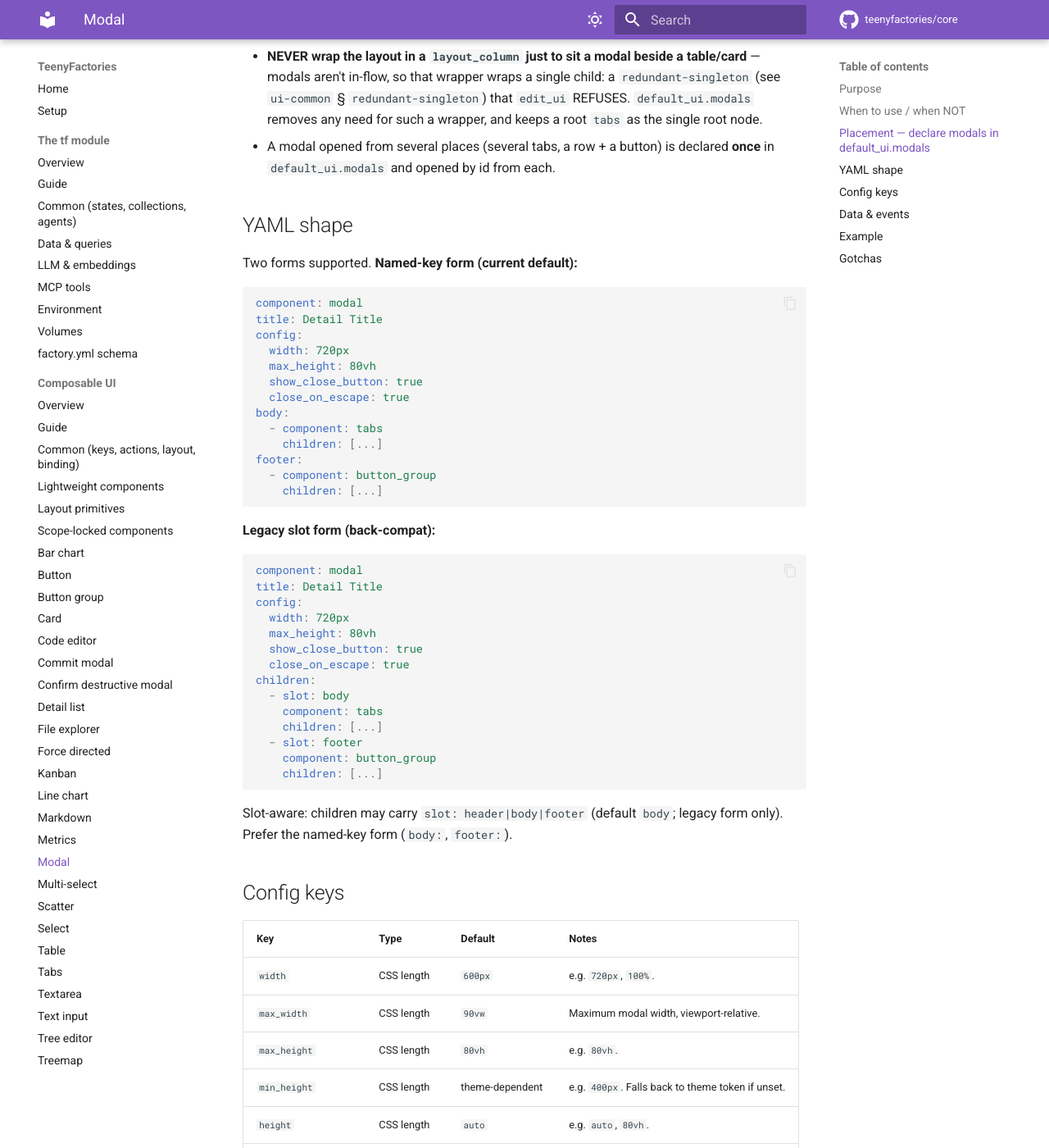
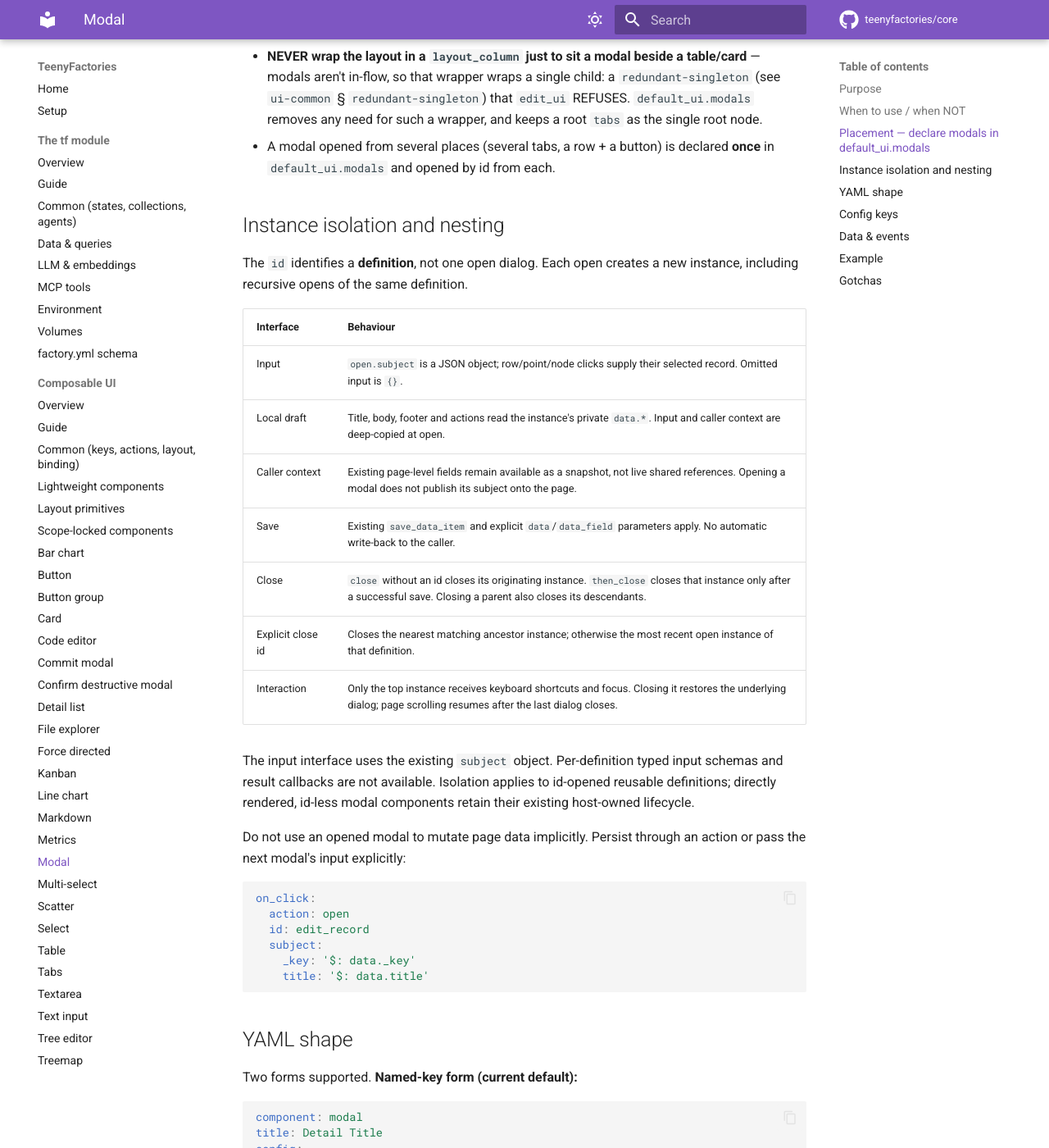
Before and after one commit to teenyfactories/core, an MkDocs documentation site: the page built from docs/reference/ui-modal.md, in a window 1280 px wide and 1400 px high, scrolled down 1234 px. Shown: the whole window at 82% size. Built offline with MkDocs 1.6.1 and Material for MkDocs 9.7.7, drawn with Linux system fonts in a browser that asks for light colours; comment, search, counter and statistics services are not loaded.

Commit message:
docs(ui): document isolated modal instances

````diff
--- a/docs/reference/ui-modal.md
+++ b/docs/reference/ui-modal.md
@@ -39,6 +39,33 @@ default_ui:
 - **DEPRECATED — nesting a modal in the layout tree.** A `modal` placed inside a `card` / `layout_column` / tab panel still works but is deprecated (`edit_ui` emits a warning) and will be removed in a future version. Move it to `default_ui.modals`.
 - **NEVER wrap the layout in a `layout_column` just to sit a modal beside a table/card** — modals aren't in-flow, so that wrapper wraps a single child: a `redundant-singleton` (see `ui-common` § `redundant-singleton`) that `edit_ui` REFUSES. `default_ui.modals` removes any need for such a wrapper, and keeps a root `tabs` as the single root node.
 - A modal opened from several places (several tabs, a row + a button) is declared **once** in `default_ui.modals` and opened by id from each.
+
+## Instance isolation and nesting
+
+The `id` identifies a **definition**, not one open dialog. Each open creates a new instance, including recursive opens of the same definition.
+
+| Interface | Behaviour |
+|---|---|
+| Input | `open.subject` is a JSON object; row/point/node clicks supply their selected record. Omitted input is `{}`. |
+| Local draft | Title, body, footer and actions read the instance's private `data.*`. Input and caller context are deep-copied at open. |
+| Caller context | Existing page-level fields remain available as a snapshot, not live shared references. Opening a modal does not publish its subject onto the page. |
+| Save | Existing `save_data_item` and explicit `data`/`data_field` parameters apply. No automatic write-back to the caller. |
+| Close | `close` without an id closes its originating instance. `then_close` closes that instance only after a successful save. Closing a parent also closes its descendants. |
+| Explicit close id | Closes the nearest matching ancestor instance; otherwise the most recent open instance of that definition. |
+| Interaction | Only the top instance receives keyboard shortcuts and focus. Closing it restores the underlying dialog; page scrolling resumes after the last dialog closes. |
+
+The input interface uses the existing `subject` object. Per-definition typed input schemas and result callbacks are not available. Isolation applies to id-opened reusable definitions; directly rendered, id-less modal components retain their existing host-owned lifecycle.
+
+Do not use an opened modal to mutate page data implicitly. Persist through an action or pass the next modal's input explicitly:
+
+```yaml
+on_click:
+  action: open
+  id: edit_record
+  subject:
+    _key: '$: data._key'
+    title: '$: data.title'
+```
 
 ## YAML shape
 
````
Also changed, not shown: docs/reference/ui-common.md (+9 -9 lines).
